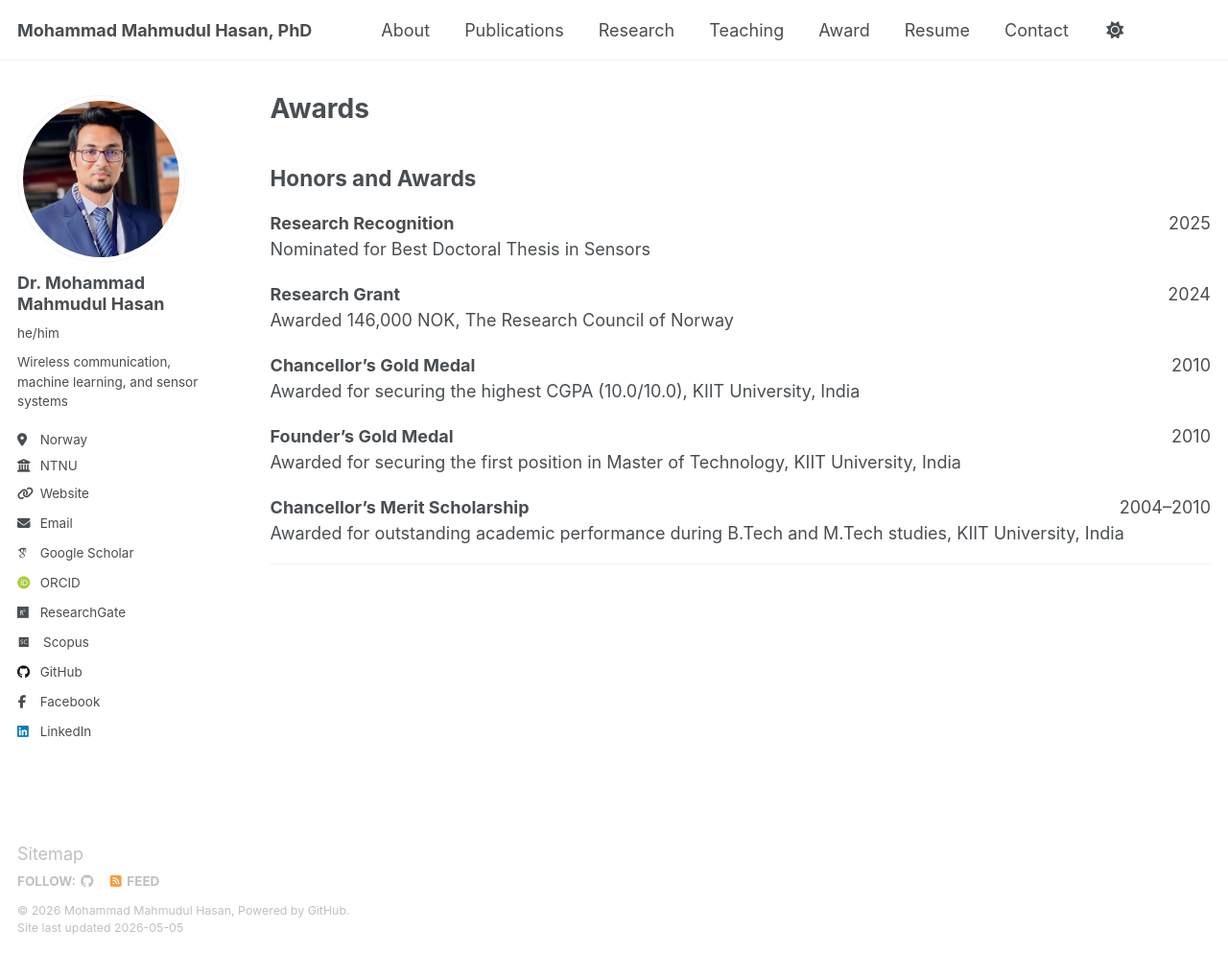
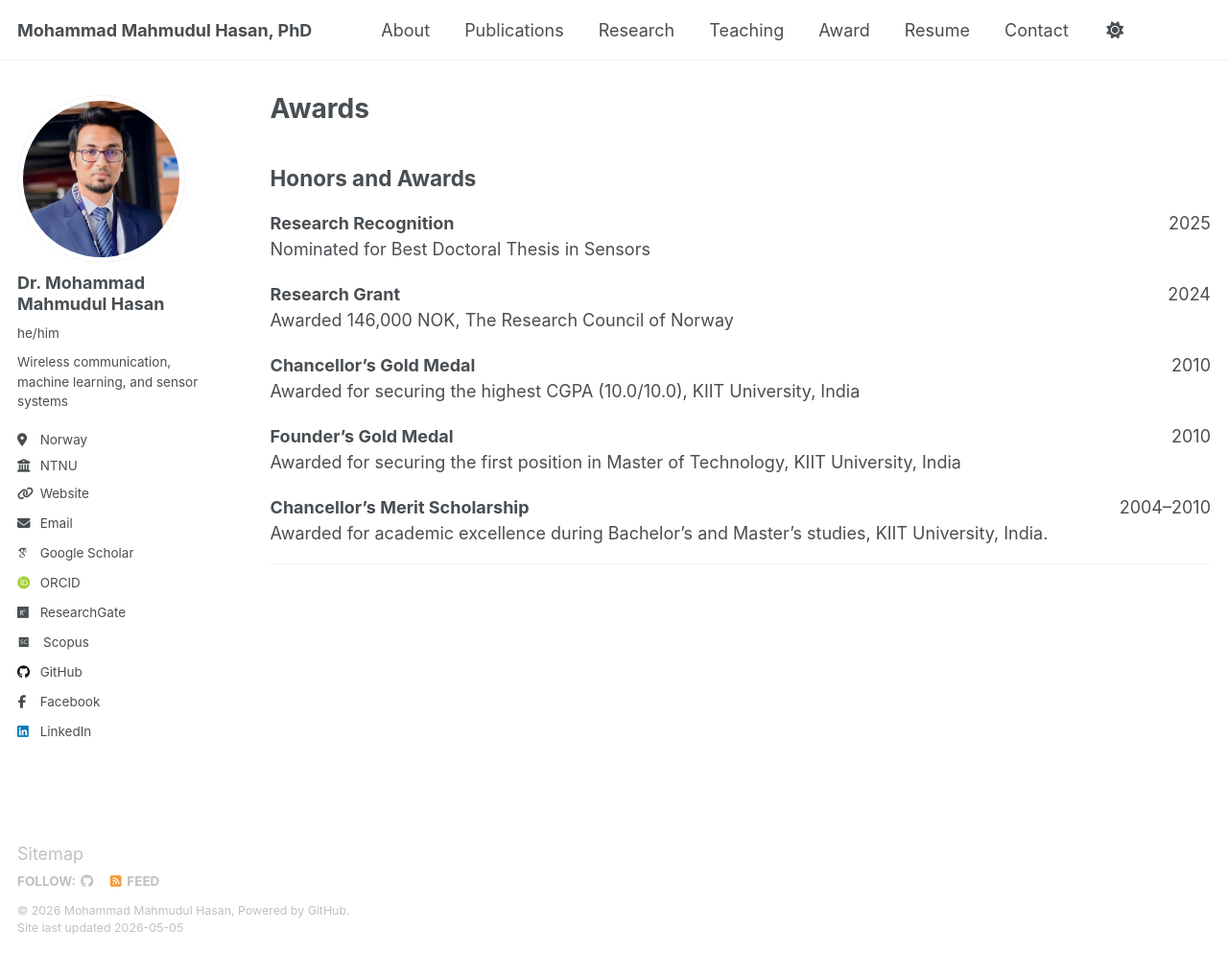
Before and after one commit to dearmahmud/dearmahmud.github.io, a Jekyll site: the page built from _pages/award.md, in a window 1280 px wide and 995 px high. Shown: the whole window at 96% size. Built offline with Jekyll 4.4.1, drawn with Linux system fonts in a browser that asks for light colours; some web fonts are replaced.

Commit message:
Update award.md

```diff
--- a/_pages/award.md
+++ b/_pages/award.md
@@ -43,6 +43,6 @@ author_profile: true
   <span>2004–2010</span>
 </div>
 <div style="display: flex; justify-content: space-between;">
-  <span>Awarded for outstanding academic performance during B.Tech and M.Tech studies, KIIT University, India</span>
+  <span>Awarded for academic excellence during Bachelor’s and Master’s studies, KIIT University, India.</span>
 </div>
 ---
```
